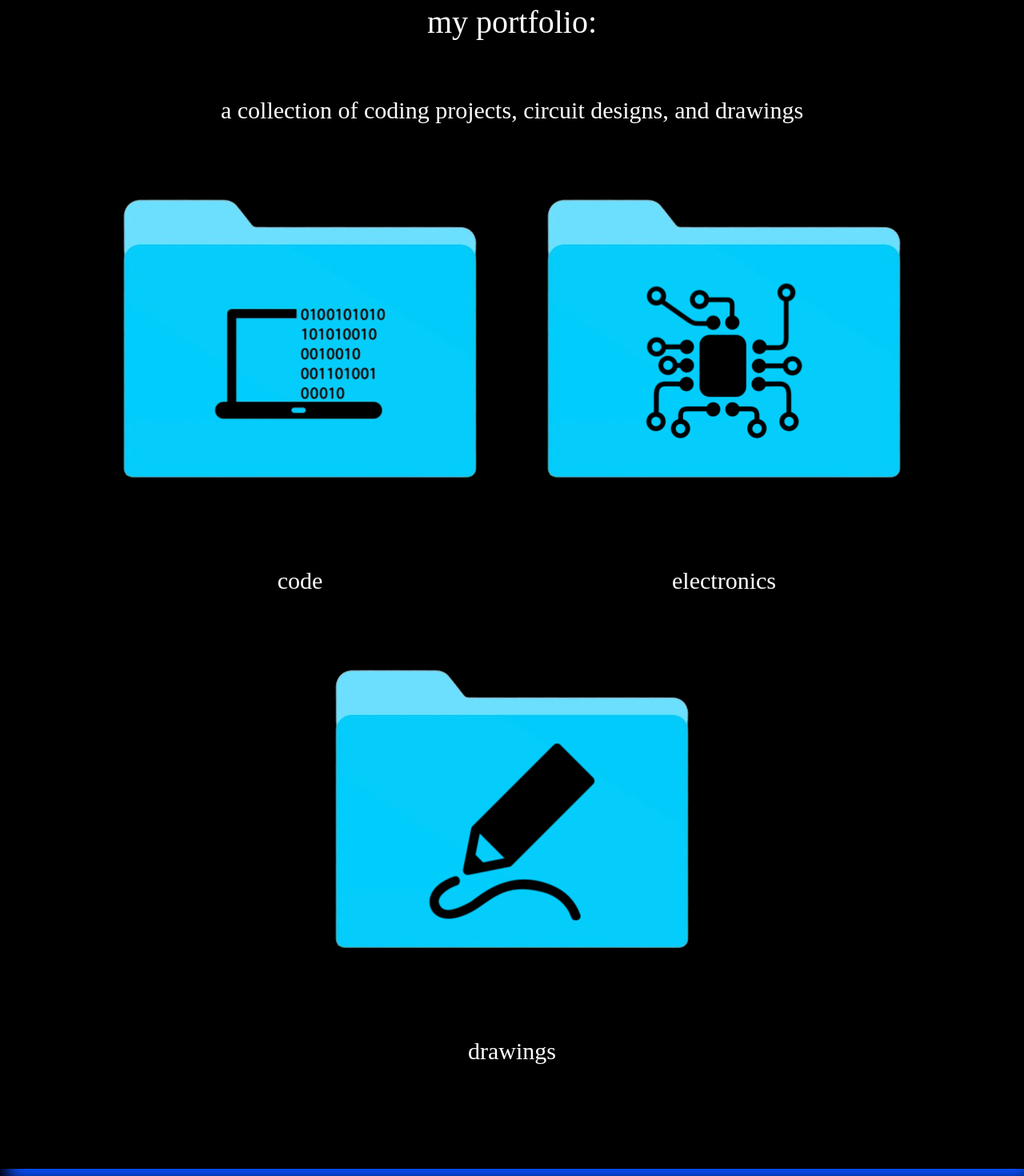
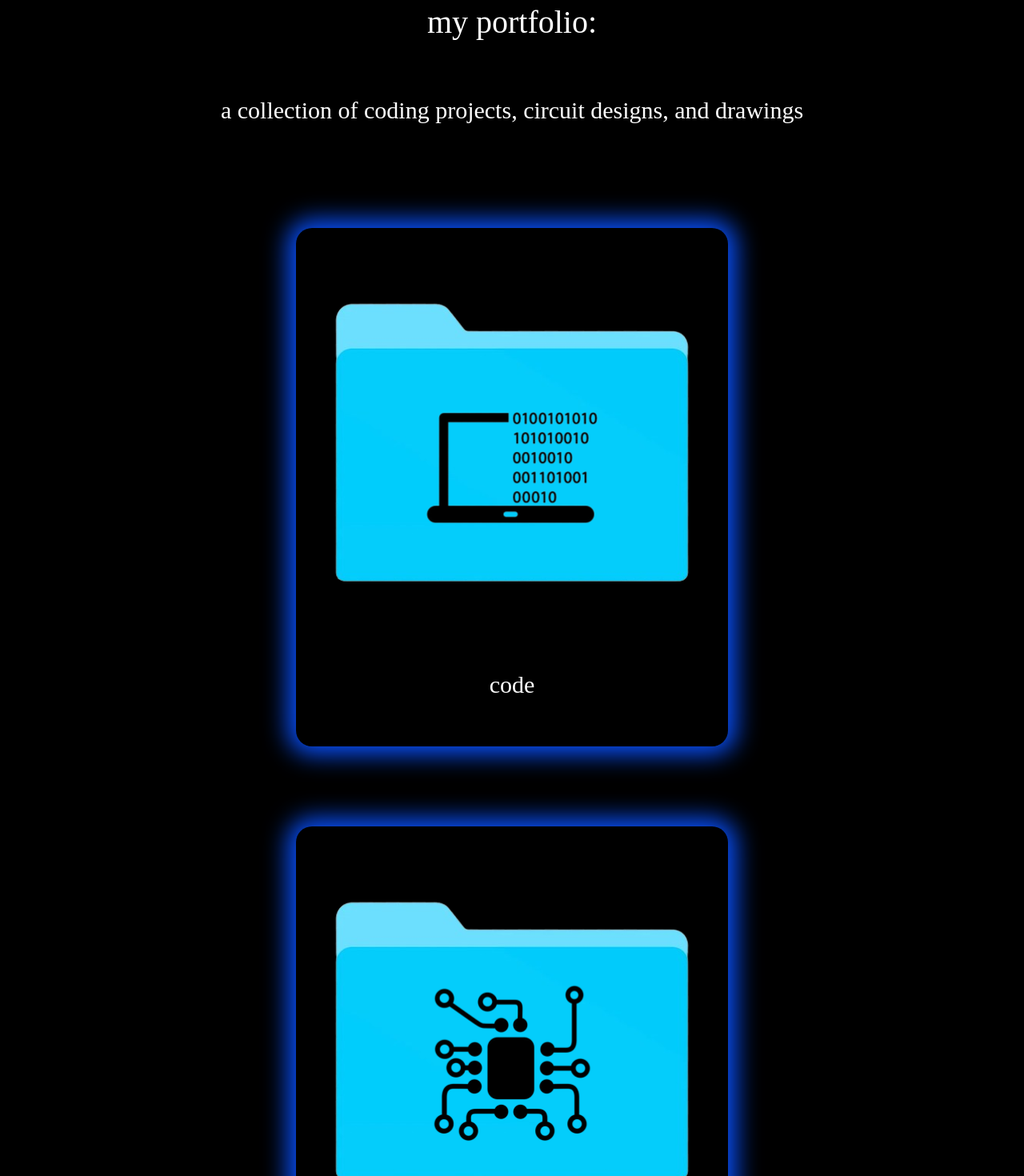
Before and after one commit to mialarkin14/websiteV2, a React (Vite) app: page /portfolio in a window 1280 px wide. Shown: the part 240-1710 px from the top of the page at 80% size. Built offline with nearby package versions, Linux system fonts and the light colour scheme; a web font is replaced by a local one.

Commit message:
fixed padding

```diff
--- a/src/pages/code.css
+++ b/src/pages/code.css
@@ -14,7 +14,7 @@
   }
 
 
-  .TextTitle, .SubHeading1, .SubHeading2{
+  .TextTitle, .SubHeading1{
     font-family: Lexend;
     color: white;
     text-align: center;
@@ -29,7 +29,10 @@
   }
 
   .SubHeading2{
-    font-size: 22px;
+    font-size: 20px;
+    font-family: Mono-Reg;
+    color: white;
+    text-align: center;
   }
 
   .project{
--- a/src/pages/portfolio.tsx
+++ b/src/pages/portfolio.tsx
@@ -14,23 +14,26 @@ const Portfolio = () =>{
             <p className="TextTitle" style={{width:'100%'}}>
                 my portfolio:
             </p>
-            <p className="SubHeading1" style={{width:'100%'}}>
+            <p className="SubHeading1" style={{width:'100%', paddingBottom:'100px'}}>
                 a collection of coding projects, circuit designs, and drawings
             </p>
-            <div  style={{display:'flex', justifyContent:'center', alignItems:'center', flexWrap:'wrap', flexDirection:'row', columnGap:'50px'}}>
-                <div style={{display:'flex', justifyContent:'center', alignItems:'center', flexWrap:'wrap', flexDirection:'column', rowGap:'10px'}}>
+            <div  style={{display:'flex', justifyContent:'center', alignItems:'center', flexWrap:'wrap', flexDirection:'row', columnGap:'100px', rowGap:'100px'}}>
+                <div style={{display:'flex', justifyContent:'center', alignItems:'center', flexWrap:'wrap', flexDirection:'column', rowGap:'10px',
+                     boxShadow: '0 0 30px 10px #0951ff', borderRadius:'20px', padding: '30px'}}>
                     <Link to='/code'><img src="src/assets/portfolio/code.png" alt="code" onClick={() => {window.scroll(0, 0)}}/></Link>
                     <p className="SubHeading1">
                         code
                     </p>
                 </div>
-                <div style={{display:'flex', justifyContent:'center', alignItems:'center', flexWrap:'wrap', flexDirection:'column', rowGap:'10px'}}>
+                <div style={{display:'flex', justifyContent:'center', alignItems:'center', flexWrap:'wrap', flexDirection:'column', rowGap:'10px',
+                     boxShadow: '0 0 30px 10px #0951ff', borderRadius:'20px', padding: '30px'}}>
                     <Link to='/electronics'><img src="src/assets/portfolio/electronics.png" alt="electronics"  onClick={() => {window.scroll(0, 0)}}/></Link>
                     <p className="SubHeading1">
                         electronics
                     </p>
                 </div>
-                <div style={{display:'flex', justifyContent:'center', alignItems:'center', flexWrap:'wrap', flexDirection:'column', rowGap:'10px'}}>
+                <div style={{display:'flex', justifyContent:'center', alignItems:'center', flexWrap:'wrap', flexDirection:'column', rowGap:'10px',
+                    boxShadow: '0 0 30px 10px #0951ff', borderRadius:'20px', padding: '30px'}}>
                     <Link to='/drawings'><img src="src/assets/portfolio/draw.png" alt="draw"  onClick={() => {window.scroll(0, 0)}}/></Link>
                     <p className="SubHeading1">
                         drawings
```
